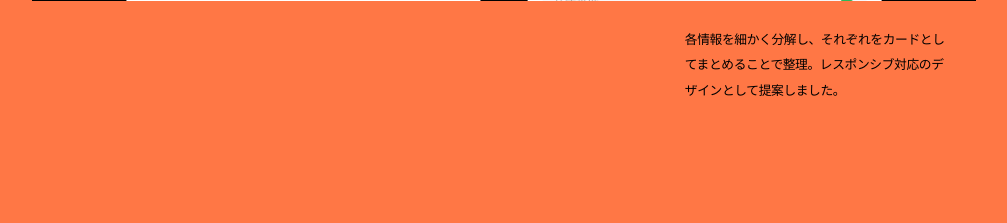
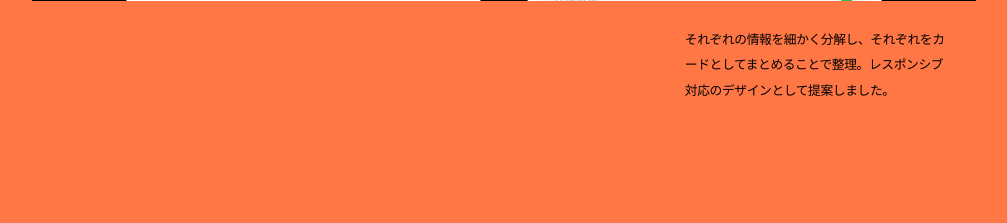
Before and after one commit to iamkyoko/portfolio, a PHP site: page /work/facyadmin.php in a window 1280 px wide. Shown: the part 5066-5289 px from the top of the page, without its empty margins (136-1143 px from the left). Run offline with PHP 8.4, Linux system fonts and the light colour scheme; data that the repository does not hold is empty; style sheets or scripts are compiled from the project's sources.

Commit message:
Update text

```diff
--- a/src/work/facyadmin.php
+++ b/src/work/facyadmin.php
@@ -69,7 +69,7 @@
       <img class="small" src="../image/shopweb_Card_Design.webp">
       <figcaption>
          <p>
-            各情報を細かく分解し、それぞれをカードとしてまとめることで整理。レスポンシブ対応のデザインとして提案しました。
+            それぞれの情報を細かく分解し、それぞれをカードとしてまとめることで整理。レスポンシブ対応のデザインとして提案しました。
          </p>
       </figcaption>
    </figure>
```
